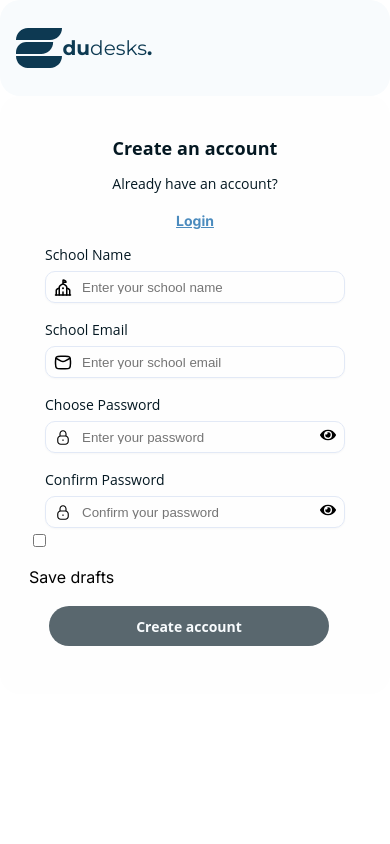
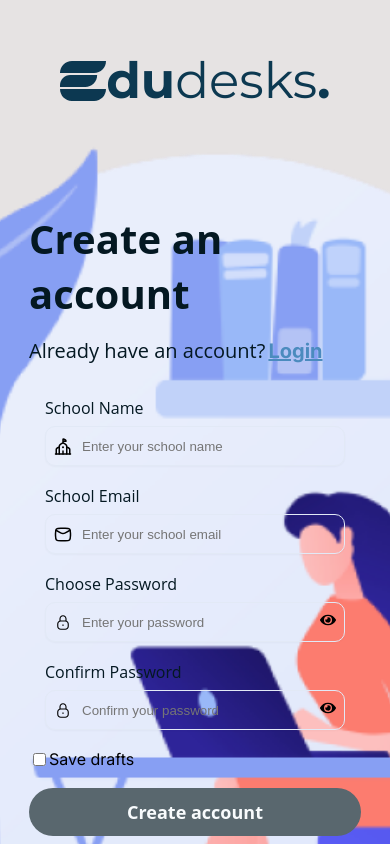
Before and after one commit to xerdin442/edtech-platform, a React (Vite) app in the folder client/: page / in a window 390 px wide. Shown: the top 844 px of the page. Built offline with nearby package versions, Linux system fonts and the light colour scheme.

Commit message:
Your descriptive commit message

```diff
--- a/client/src/css/SignUp.css
+++ b/client/src/css/SignUp.css
@@ -1,8 +1,12 @@
 .signUp {
-    height: 100%;
+    height: auto;
     width: 100%;
     margin: 0;
     padding: 0;
+    display: flex;
+  align-items: center;
+  flex-direction: column;
+  justify-content: center;
 }
 .signUp-div {
     display: flex;
@@ -10,7 +14,11 @@
     justify-content: space-between;
     width: 100%;
     height: 100%;
+    flex-shrink: 0;
+    margin: 0;
+    padding: 0;
 }
+
 .side-1 .signUp-header {
     display: flex;
     align-items: center;
@@ -31,27 +39,34 @@
     font-weight: 400;
 }
 .side-1 {
-    padding-left: 3rem;
     width: 100%;
     border-radius: 30px;
     background: #F8FBFD;
-    height: 100%;
+    height: 1024px;
+padding: 30px 63px;
+    display: flex;
+  flex-direction: column;
 }
 .side-1 .illustration {
     width: 539px;
     height: 539px;
     flex-shrink: 0;
 }
+
 .side-2 {
     display: flex;
     background-color: #FEFEFE;
     align-items: center;
     justify-content: center;
+    flex-direction: column;
     flex-shrink: 0;
     width: 50%;
     border-radius: 30px;
     height: 100%;
+    height: 1024px;
+    padding: 30px 63px;
 }
+
 .formSection {
     display: flex;
     justify-content: center;
@@ -110,7 +125,7 @@
 .signup-details p {
     color: #041822;
     font-family: "Open Sans";
-    font-size: 14px;
+    font-size: 16px;
     font-weight: 400;
     margin-bottom: 0;
 }
@@ -178,36 +193,15 @@
 .show-red .icon-eye {
     color: #F65252;
 }
-
-/* Responsive for screens 1200px and below */
-@media (max-width: 1200px) {
-    .signUp-div {
-        flex-direction: column;
-        justify-content: flex-start;
-    }
-
-    .side-1,
-    .side-2 {
-        width: 100%;
-        padding: 1rem;
-        height: auto;
-        border-radius: 20px;
-    }
-
+.draft{
+    display: flex;
+    align-items: center;
+}
+/* Responsive for screens 1216px and below */
+@media (max-width: 1216px) {
     .side-1 .illustration {
         width: 100%;
         height: auto;
-        max-width: 300px;
-        margin: 0 auto;
-    }
-
-    .side-1 header p {
-        font-size: 30px;
-    }
-
-    .formSection h4 {
-        font-size: 24px;
-        text-align: center;
     }
 
     .signup-details,
@@ -221,43 +215,34 @@
         padding: 8px;
     }
 
+    .btnContainer{
+        width: 100%;
+    }
+
     .btnContainer button {
         width: 100%;
-        max-width: 350px;
         height: 48px;
         padding: 12px;
     }
 
-    .already-container {
+   }
+
+/* @media (max-width: 907px) {
+    .side-1,.side-2{
+        justify-content: center;
+        height: 900px;
+    }
+    .side-1{
+        padding-top: 0;
+    }
+    .side-2 h4{
+        font-size: 30px;
+    }
+    .formSection .already-container {
         font-size: 16px;
-        flex-direction: column;
-        gap: 0.5rem;
-        text-align: center;
     }
-
-    .already-container p,
-    .already-container a {
-        font-size: 14px;
-    }
-
-    .error-message,
-    .red-error {
-        font-size: 12px;
-    }
-
-    .signUp {
-        background-image: none;
-    }
-}
-
-/* Responsive for screens 768px and below (tablet) */
-@media (max-width: 768px) {
-    .side-1 header p {
-        font-size: 24px;
-    }
-
     .formSection h4 {
-        font-size: 20px;
+        font-size: 30px;
     }
 
     .input-container {
@@ -274,41 +259,54 @@
     .already-container {
         font-size: 14px;
     }
-
-    .side-1 .illustration {
-        display: none;
+    .side-1 header img {
+        width: 30px;
+    }
+    .side-1 header p{
+        font-size: 40px;
     }
 
-}
+} */
 
 /* Responsive for screens 480px and below (mobile) */
-@media (max-width: 480px) {
-    .side-1 header p {
-        font-size: 20px;
+@media (max-width: 907px){
+    .signUp{
+        background-color: rgba(209, 204, 204, 0.541);
+        height: 1100px;
     }
+    .side-1, .side-2{
+        height: 700px;
+    }
+    .signUp-div{
+        flex-direction: column;
+        position: relative;
+        gap: 0;
+    }
+    .side-1{
+        position: relative;
+        padding: 0;
+        justify-content: flex-start;
+        background-color: transparent;
 
-    .formSection h4 {
-        font-size: 18px;
     }
-
-    .input-container {
-        height: 32px;
+    .side-1 .illustration {
+        position: absolute;
+        z-index: -2px;
+        top: 8rem;
+        opacity: 0.9;
+        flex-shrink: 0;
+        height: 900px;
+        object-fit: cover;
     }
-
-    .btnContainer button {
-        width: 280px;
-        height: 40px;
-        padding: 8px;
-        font-size: 14px;
-        margin-left: 20px;
+    .side-1 .signUp-header {
+        justify-content: center;
+        padding: 0;
     }
-
-    .already-container {
-        font-size: 12px;
+    .side-2{
+        position: absolute;
+        top: 8rem;
+        width: 100%;
+        justify-content: flex-start;
+        background-color: transparent;
     }
-
-    .side-1 .illustration {
-        display: none;
-    }
-
 }
--- a/client/src/view/SignUp.jsx
+++ b/client/src/view/SignUp.jsx
@@ -1,11 +1,11 @@
 import Group_7 from "/Group_7.svg";
 import Component_4 from "/Component_4.png";
 import lock from "/lock.svg";
-import envlope2 from "/envlope2.svg"; // Corrected spelling
+import envlope2 from "/envlope2.svg";
 import castle from "/castle.svg";
 import danger from "/danger.png";
-import { FaEye, FaEyeSlash, FaCheck } from "react-icons/fa";
-import Checkbox from "/Checkbox.png";
+import { FaEye, FaEyeSlash, } from "react-icons/fa";
+// import Checkbox from "/Checkbox.png";
 import { useState } from "react";
 import axios from "axios";
 import { Link, useNavigate } from "react-router-dom";
```
Also changed, not shown: client/src/view/SignIn.jsx (added, +9 -0 lines).
